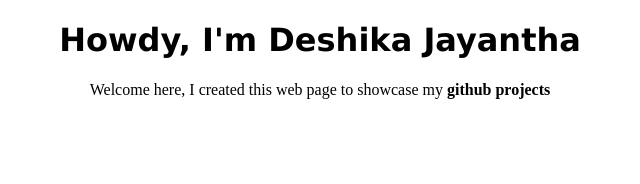
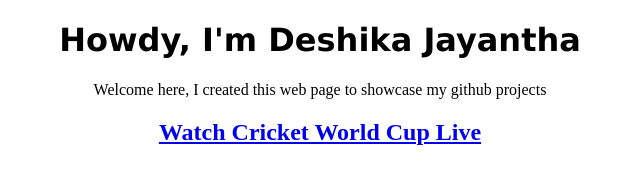
Before and after one commit to deshikaj/deshikaj.github.io, a plain HTML site: page index.html in a window 1280 px wide. Shown: the whole page, without its empty margins (320-960 px from the left). Drawn offline with Linux system fonts and the light colour scheme.

Commit message:
Update index.html

```diff
--- a/index.html
+++ b/index.html
@@ -4,12 +4,18 @@
 <meta name="viewport" content="width=device-width, initial-scale=1.0">
 <title>Deshika Jayantha Github Projects</title>
 </head>
+<style>
+table, th, td {
+  border:1px solid black;
+}
+</style>
 <body>
 <center>
 
 <h1 style="font-family:verdana;">Howdy, I'm Deshika Jayantha</h1>
-<p>Welcome here, I created this web page to showcase my <b>github projects</b></p>
+<p>Welcome here, I created this web page to showcase my github projects</p>
 
+<h2><a href="https://deshikaj.github.io/deshikajaycricketworldcuplive23/">Watch Cricket World Cup Live</a></h2>
 </center>
 </body>
 </html>
```
